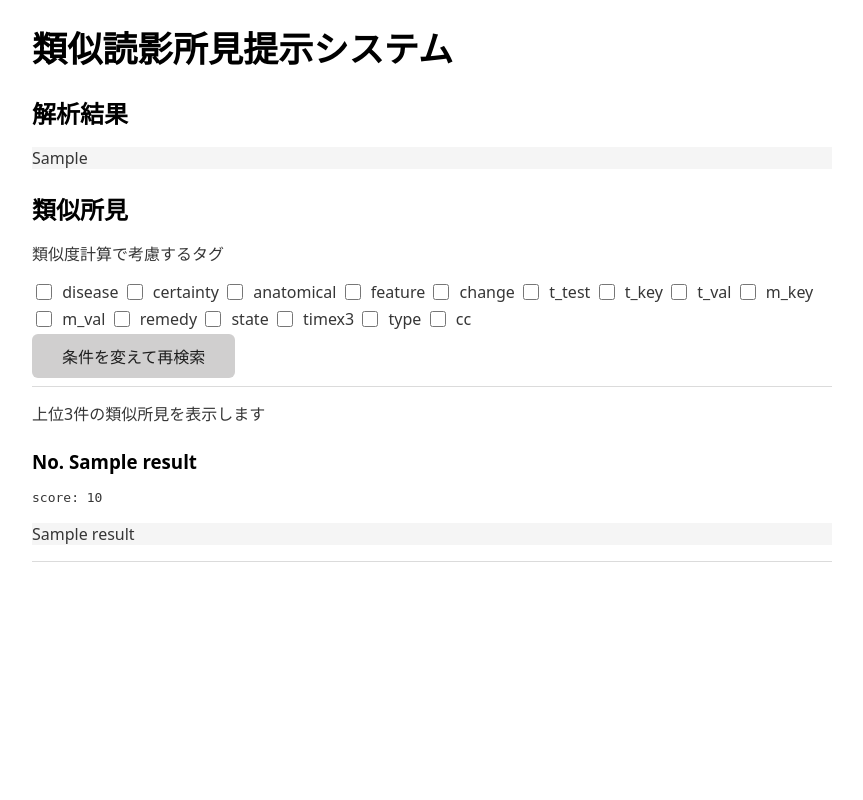
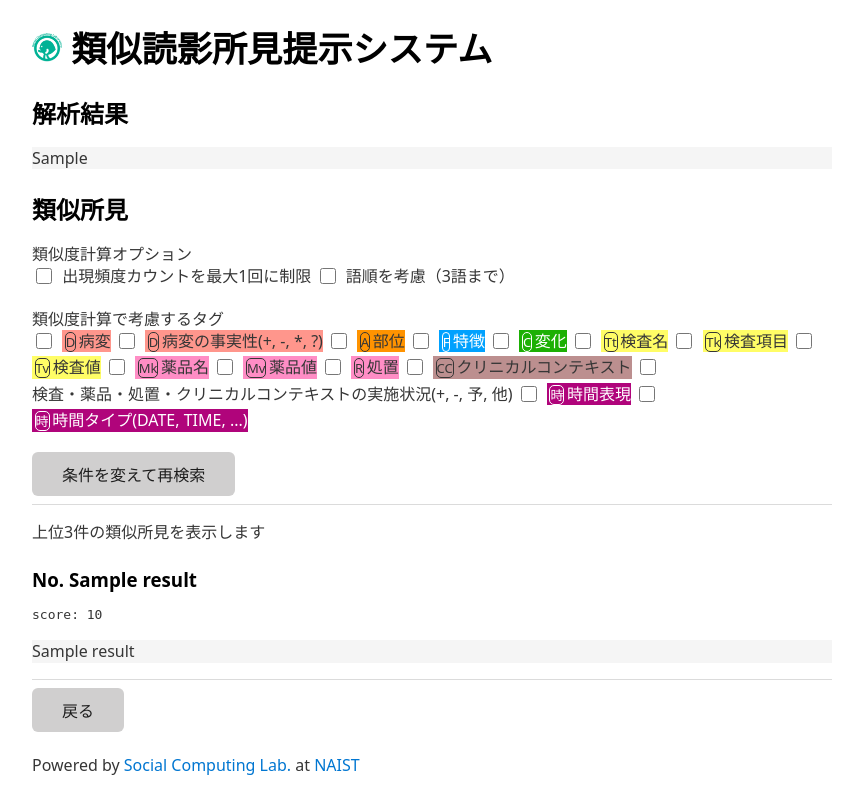
Before and after one commit to sociocom/prism-search, a Flask app: template templates/result.html in a window 1280 px wide. Shown: the whole page, without its empty margins (208-1071 px from the left). Run offline with Flask 2, Linux system fonts and the light colour scheme; the template is opened without the code that fills it: most values are stand-ins (such as "Sample title", 1, 10 or a date in 2020); parts of the project's set-up code (start-up, migrations or seed data) failed here and were passed over.

Commit message:
add copy rights

```diff
--- a/static/index.html
+++ b/static/index.html
@@ -8,11 +8,15 @@
     <!-- <link rel="stylesheet" href="/static/prism_entity.css"> -->
   </head>
 <body>
-<h1>類似読影所見提示システム</h1>
+<h1>
+  <a href="https://sociocom.naist.jp"><img src="/static/sociocom.png" alt="Social Computing Lab. Logo" width="30px"></a>
+  類似読影所見提示システム
+</h1>
 <p>類似所見を検索したい読影所見を入力してください</p>
 <form action="/result" method="post">
   <textarea type="text" id="radiorep" name="radiorep" rows="20"></textarea>
   <input type="submit" value="検索">
 </form>
+<p>Powered by <a href="https://sociocom.naist.jp">Social Computing Lab.</a> at <a href="http://www.naist.jp">NAIST</a></p>
 </body>
 </html>
--- a/static/prism_entity.css
+++ b/static/prism_entity.css
@@ -2,6 +2,18 @@ span {
   font-weight: 600;
   margin-left: 0.2em;
   margin-right: 0.2em;
+}
+
+.disease {
+  background: #FF968C;
+}
+.disease::before {
+  content: "D";
+  font-size: small;
+  margin-left: 0.2em;
+  margin-right: 0.2em;
+  border-radius: 5px;
+  border: 0.1em solid;
 }
 
 .disease-positive {
@@ -83,6 +95,19 @@ span {
 }
 .change::before {
   content: "C";
+  font-size: small;
+  margin-left: 0.2em;
+  margin-right: 0.2em;
+  border-radius: 5px;
+  border: 0.1em solid;
+}
+
+.TIMEX3 {
+  background: #B0047B;
+  color: #FFFFFF;
+}
+.TIMEX3::before {
+  content: "時";
   font-size: small;
   margin-left: 0.2em;
   margin-right: 0.2em;
@@ -174,6 +199,18 @@ span {
 }
 .TIMEX3-MISC::before {
   content: "時(MISC)";
+  font-size: small;
+  margin-left: 0.2em;
+  margin-right: 0.2em;
+  border-radius: 5px;
+  border: 0.1em solid;
+}
+
+.testtest {
+  background: #FFFD66;
+}
+.testtest::before {
+  content: "Tt";
   font-size: small;
   margin-left: 0.2em;
   margin-right: 0.2em;
--- a/templates/result.html
+++ b/templates/result.html
@@ -13,120 +13,145 @@
     </style>
   </head>
 <body>
-<h1>類似読影所見提示システム</h1>
+<h1>
+  <a href="https://sociocom.naist.jp"><img src="/static/sociocom.png" alt="Social Computing Lab. Logo" width="30px"></a>
+  類似読影所見提示システム
+</h1>
 <h2>解析結果</h2>
 <p class="doc">{{ radiorep_ner }}</p>
 <h2>類似所見</h2>
 <form action="/result" method="post">
-  <p>類似度計算で考慮するタグ</p>
+  <p>類似度計算オプション<br>
+
+{% if binary %}
+  <input type="checkbox" id="binary" name="binary" checked>
+{% else %}
+  <input type="checkbox" id="binary" name="binary">
+{% endif %}
+  <label class="binary" for="binary">出現頻度カウントを最大1回に制限</label>
+
+{% if ngram %}
+  <input type="checkbox" id="ngram" name="ngram" checked>
+{% else %}
+  <input type="checkbox" id="ngram" name="ngram">
+{% endif %}
+  <label class="ngram" for="ngram">語順を考慮（3語まで）</label>
+
+  </p>
+
+  <p>類似度計算で考慮するタグ<br>
 {% if disease %}
   <input type="checkbox" id="disease" name="disease" checked>
 {% else %}
   <input type="checkbox" id="disease" name="disease">
 {% endif %}
-  <label for="disease">disease</label>
+  <label class="disease" for="disease">病変</label>
 
 {% if certainty %}
   <input type="checkbox" id="certainty" name="certainty" checked>
 {% else %}
   <input type="checkbox" id="certainty" name="certainty">
 {% endif %}
-  <label for="certainty">certainty</label>
+  <label class="disease" for="certainty">病変の事実性(+, -, *, ?)</label>
 
 {% if anatomical %}
   <input type="checkbox" id="anatomical" name="anatomical" checked>
 {% else %}
   <input type="checkbox" id="anatomical" name="anatomical">
 {% endif %}
-  <label for="anatomical">anatomical</label>
+  <label class="anatomical" for="anatomical">部位</label>
 
 {% if feature %}
   <input type="checkbox" id="feature" name="feature" checked>
 {% else %}
   <input type="checkbox" id="feature" name="feature">
 {% endif %}
-  <label for="feature">feature</label>
+  <label class="feature" for="feature">特徴</label>
 
 {% if change %}
   <input type="checkbox" id="change" name="change" checked>
 {% else %}
   <input type="checkbox" id="change" name="change">
 {% endif %}
-  <label for="change">change</label>
+  <label class="change" for="change">変化</label>
 
 {% if t_test %}
   <input type="checkbox" id="t_test" name="t_test" checked>
 {% else %}
   <input type="checkbox" id="t_test" name="t_test">
 {% endif %}
-  <label for="t_test">t_test</label>
+  <label class="testtest" for="t_test">検査名</label>
 
 {% if t_key %}
   <input type="checkbox" id="t_key" name="t_key" checked>
 {% else %}
   <input type="checkbox" id="t_key" name="t_key">
 {% endif %}
-  <label for="t_key">t_key</label>
+  <label class="testkey" for="t_key">検査項目</label>
 
 {% if t_val %}
   <input type="checkbox" id="t_val" name="t_val" checked>
 {% else %}
   <input type="checkbox" id="t_val" name="t_val">
 {% endif %}
-  <label for="t_val">t_val</label>
+  <label class="testval" for="t_val">検査値</label>
 
 {% if m_key %}
   <input type="checkbox" id="m_key" name="m_key" checked>
 {% else %}
   <input type="checkbox" id="m_key" name="m_key">
 {% endif %}
-  <label for="m_key">m_key</label>
+  <label class="medkey" for="m_key">薬品名</label>
 
 {% if m_val %}
   <input type="checkbox" id="m_val" name="m_val" checked>
 {% else %}
   <input type="checkbox" id="m_val" name="m_val">
 {% endif %}
-  <label for="m_val">m_val</label>
+  <label class="medval" for="m_val">薬品値</label>
 
 {% if remedy %}
   <input type="checkbox" id="remedy" name="remedy" checked>
 {% else %}
   <input type="checkbox" id="remedy" name="remedy">
 {% endif %}
-  <label for="remedy">remedy</label>
+  <label class="remedy" for="remedy">処置</label>
+
+{% if cc %}
+  <input type="checkbox" id="cc" name="cc" checked>
+{% else %}
+  <input type="checkbox" id="cc" name="cc">
+{% endif %}
+  <label class="cc" for="cc">クリニカルコンテキスト</label>
 
 {% if state %}
   <input type="checkbox" id="state" name="state" checked>
 {% else %}
   <input type="checkbox" id="state" name="state">
 {% endif %}
-  <label for="state">state</label>
+  <label for="state">検査・薬品・処置・クリニカルコンテキストの実施状況(+, -, 予, 他)</label>
 
 {% if timex3 %}
   <input type="checkbox" id="timex3" name="timex3" checked>
 {% else %}
   <input type="checkbox" id="timex3" name="timex3">
 {% endif %}
-  <label for="timex3">timex3</label>
+  <label class="TIMEX3" for="timex3">時間表現</label>
 
 {% if type_ %}
   <input type="checkbox" id="type_" name="type_" checked>
 {% else %}
   <input type="checkbox" id="type_" name="type_">
 {% endif %}
-  <label for="type_">type</label>
-
-{% if cc %}
-  <input type="checkbox" id="cc" name="cc" checked>
-{% else %}
-  <input type="checkbox" id="cc" name="cc">
-{% endif %}
-  <label for="cc">cc</label>
+  <label class="TIMEX3" for="type_">時間タイプ(DATE, TIME, ...)</label>
+  </p>
 
   <input type="submit" value="条件を変えて再検索">
 </form>
 <hr>
+{% if results[0][2] < 0.0001 %}
+  <p>類似所見はありませんでした</p>
+{% else %}
   <p>上位3件の類似所見を表示します</p>
   {% for result, i, score in results %}
     <h3>No. {{ i }}</h3>
@@ -134,5 +159,8 @@
     <p class="doc">{{ result }}</p>
     <hr>
   {% endfor %}
+{% endif %}
+<a href="/"> <button type="button" name="back">戻る</button> </a>
+<p>Powered by <a href="https://sociocom.naist.jp">Social Computing Lab.</a> at <a href="http://www.naist.jp">NAIST</a></p>
 </body>
 </html>
```
Also changed, not shown: static/favicon.ico (added), static/sociocom.png (added). Lines whose indentation alone changed are shown as unchanged.
